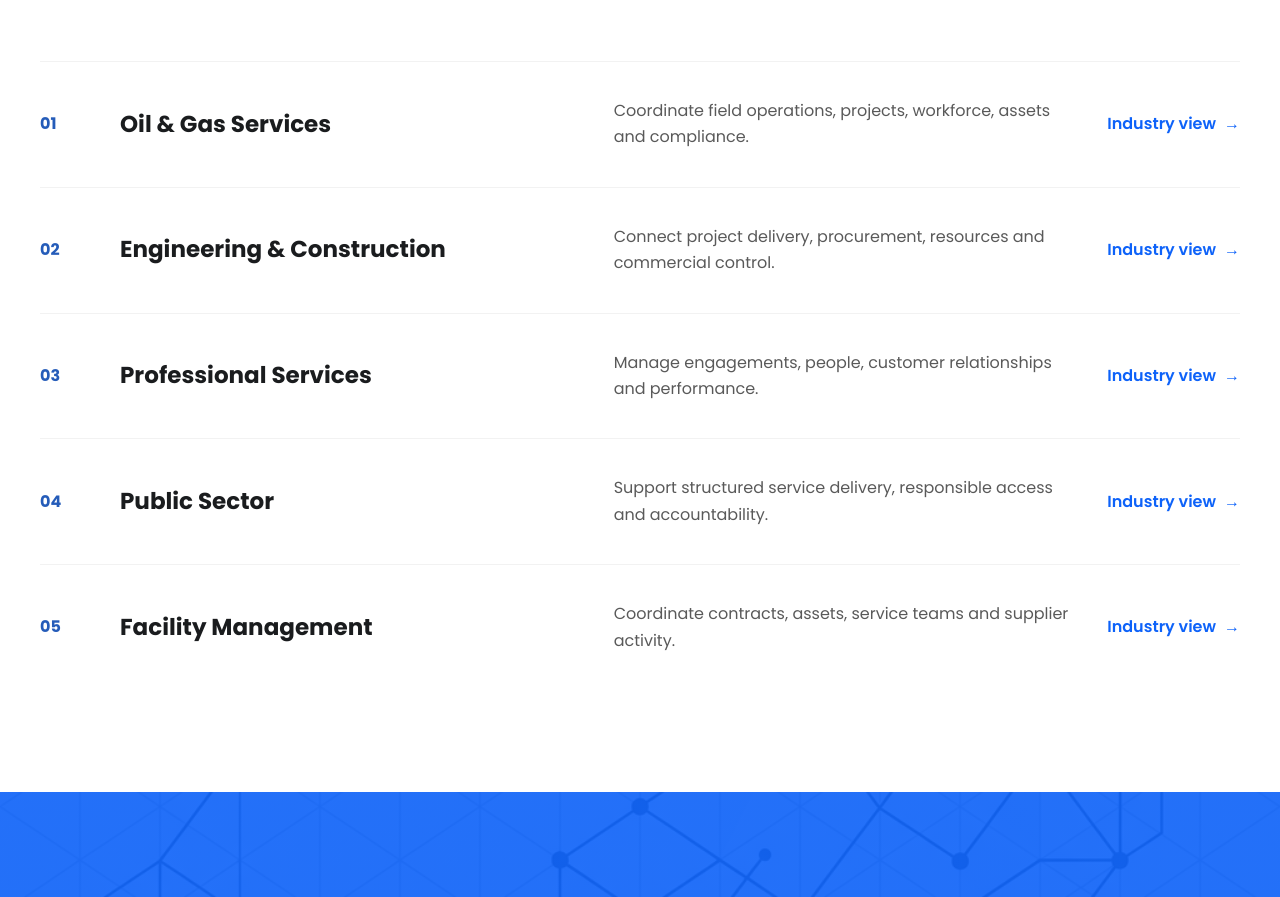
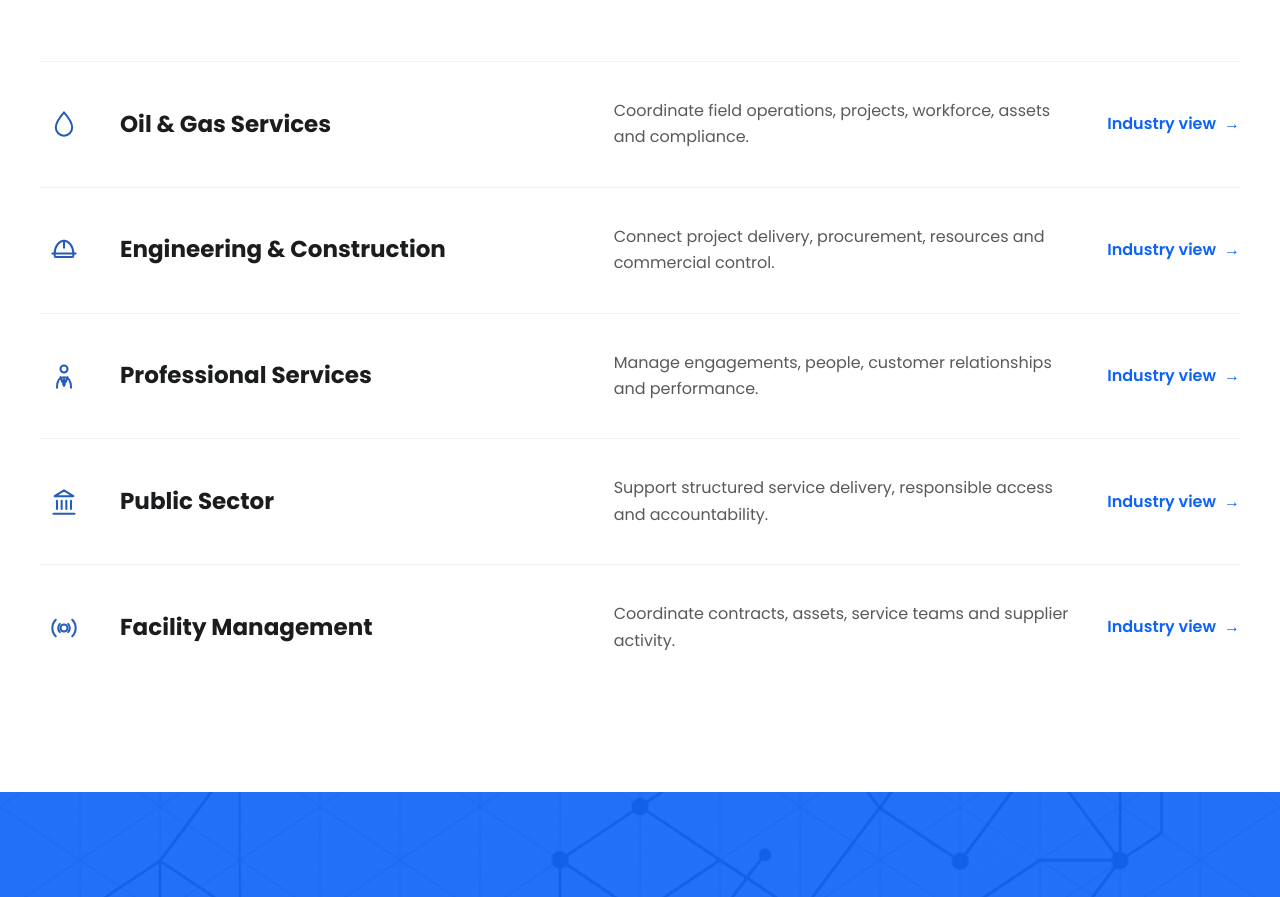
Before and after one commit to NeutronDavis/bridge, a Next.js app: page / in a window 1280 px wide. Shown: the part 6413-7310 px from the top of the page. Built offline with nearby package versions, Linux system fonts and the light colour scheme; no server answers.

Commit message:
implement enterprise home page and platform overview styles

```diff
--- a/app/globals.css
+++ b/app/globals.css
@@ -821,9 +821,18 @@ button, input, select, textarea {
   background: var(--neutral-50);
 }
 
-.industry-row > span:first-child {
-  color: var(--brand-900);
-  font-weight: 800;
+.industry-row > span:first-child,
+.industry-row > .industry-icon {
+  color: var(--brand-600, #0d62f9);
+  display: flex;
+  align-items: center;
+  justify-content: center;
+}
+
+.industry-icon svg {
+  width: 1.75rem;
+  height: 1.75rem;
+  flex-shrink: 0;
 }
 
 .industry-row h3 { margin: 0; font-family: "Poppins", sans-serif; }
--- a/app/page.tsx
+++ b/app/page.tsx
@@ -8,6 +8,59 @@ import { SectionHeading } from "@/components/marketing/SectionHeading";
 import { SuiteCard } from "@/components/marketing/SuiteCard";
 import { createMetadata } from "@/lib/seo/metadata";
 import { industries, suites } from "@/content/site";
+
+const industryIcons: Record<string, React.ReactNode> = {
+  "Oil & Gas Services": (
+    <svg xmlns="http://www.w3.org/2000/svg" viewBox="0 0 24 24" fill="none" stroke="currentColor" strokeWidth="1.75" strokeLinecap="round" strokeLinejoin="round" aria-hidden="true">
+      <path d="M12 2 C12 2 5 10 5 15 a7 7 0 0 0 14 0 C19 10 12 2 12 2 Z"/>
+    </svg>
+  ),
+  "Engineering & Construction": (
+    <svg xmlns="http://www.w3.org/2000/svg" viewBox="0 0 24 24" fill="none" stroke="currentColor" strokeWidth="1.75" strokeLinecap="round" strokeLinejoin="round" aria-hidden="true">
+      {/* Hard hat dome */}
+      <path d="M4 15 C4 9 8 4 12 4 C16 4 20 9 20 15"/>
+      {/* Brim */}
+      <path d="M2 15 L22 15"/>
+      {/* Hat band */}
+      <path d="M4 15 L4 17 Q4 18 5 18 L19 18 Q20 18 20 17 L20 15"/>
+      {/* Centre ridge */}
+      <line x1="12" y1="4" x2="12" y2="10"/>
+    </svg>
+  ),
+  "Professional Services": (
+    <svg xmlns="http://www.w3.org/2000/svg" viewBox="0 0 24 24" fill="none" stroke="currentColor" strokeWidth="1.75" strokeLinecap="round" strokeLinejoin="round" aria-hidden="true">
+      {/* Head */}
+      <circle cx="12" cy="6" r="3"/>
+      {/* Suit jacket body */}
+      <path d="M6 22 C6 16 8 13 12 13 C16 13 18 16 18 22"/>
+      {/* Left lapel */}
+      <path d="M9 13 L10.5 17 L12 15"/>
+      {/* Right lapel */}
+      <path d="M15 13 L13.5 17 L12 15"/>
+      {/* Tie */}
+      <path d="M12 15 L11.25 19 L12 20.5 L12.75 19 Z"/>
+    </svg>
+  ),
+  "Public Sector": (
+    <svg xmlns="http://www.w3.org/2000/svg" viewBox="0 0 24 24" fill="none" stroke="currentColor" strokeWidth="1.75" strokeLinecap="round" strokeLinejoin="round" aria-hidden="true">
+      <line x1="3" y1="22" x2="21" y2="22"/>
+      <line x1="6" y1="18" x2="6" y2="11"/>
+      <line x1="10" y1="18" x2="10" y2="11"/>
+      <line x1="14" y1="18" x2="14" y2="11"/>
+      <line x1="18" y1="18" x2="18" y2="11"/>
+      <polygon points="12 2 20 7 4 7"/>
+    </svg>
+  ),
+  "Facility Management": (
+    <svg xmlns="http://www.w3.org/2000/svg" viewBox="0 0 24 24" fill="none" stroke="currentColor" strokeWidth="1.75" strokeLinecap="round" strokeLinejoin="round" aria-hidden="true">
+      <circle cx="12" cy="12" r="3"/>
+      <path d="M19.07 4.93a10 10 0 0 1 0 14.14"/>
+      <path d="M4.93 4.93a10 10 0 0 0 0 14.14"/>
+      <path d="M15.54 8.46a5 5 0 0 1 0 7.07"/>
+      <path d="M8.46 8.46a5 5 0 0 0 0 7.07"/>
+    </svg>
+  ),
+};
 
 export const metadata: Metadata = createMetadata("Enterprise Business Operating System", "One platform. Integrated suites. One source of truth for the modern enterprise.");
 const platformPrinciples = [
@@ -129,7 +182,7 @@ export default function Home() {
         <div className="industry-list">
           {industries.map((industry, index) =>
             <article className="industry-row" key={industry.name}>
-              <span>0{index + 1}</span>
+              <span className="industry-icon" aria-hidden="true">{industryIcons[industry.name]}</span>
               <h3>{industry.name}</h3>
               <p>{industry.description}</p>
               <Link className="text-link" href="/industries">Industry view <span aria-hidden="true">→</span></Link>
```
